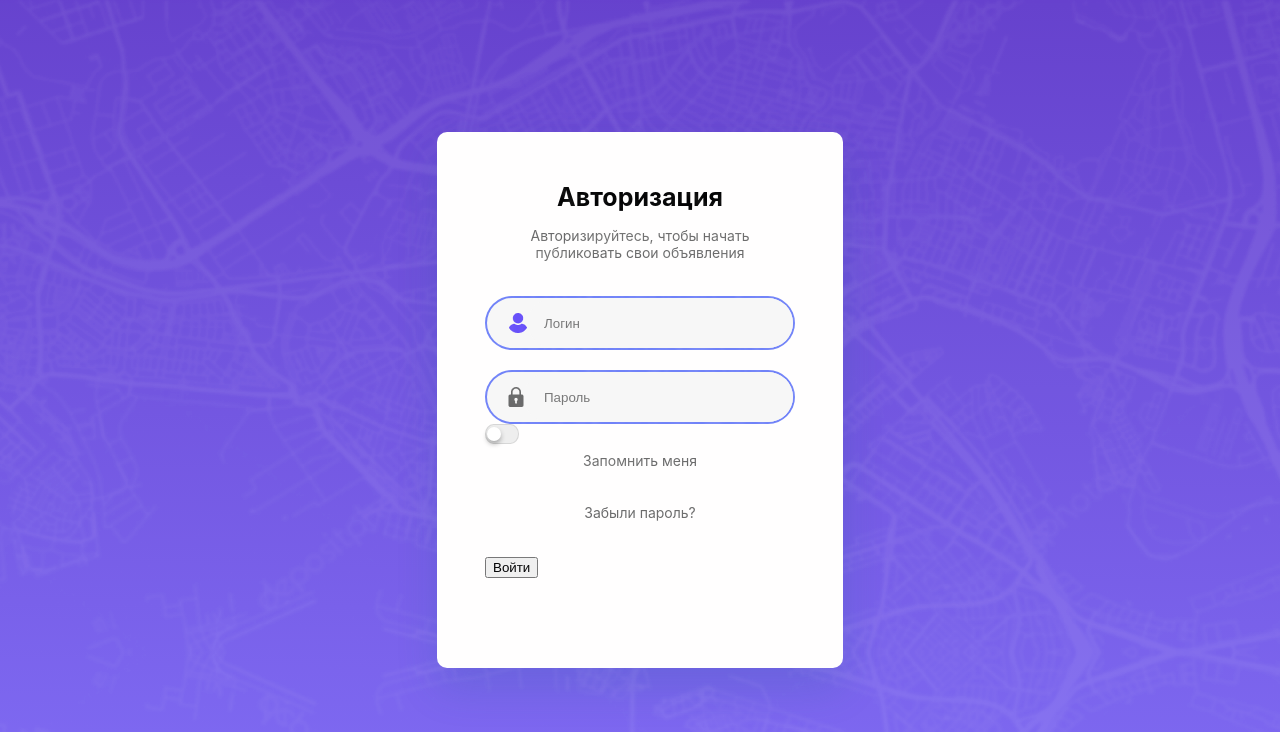
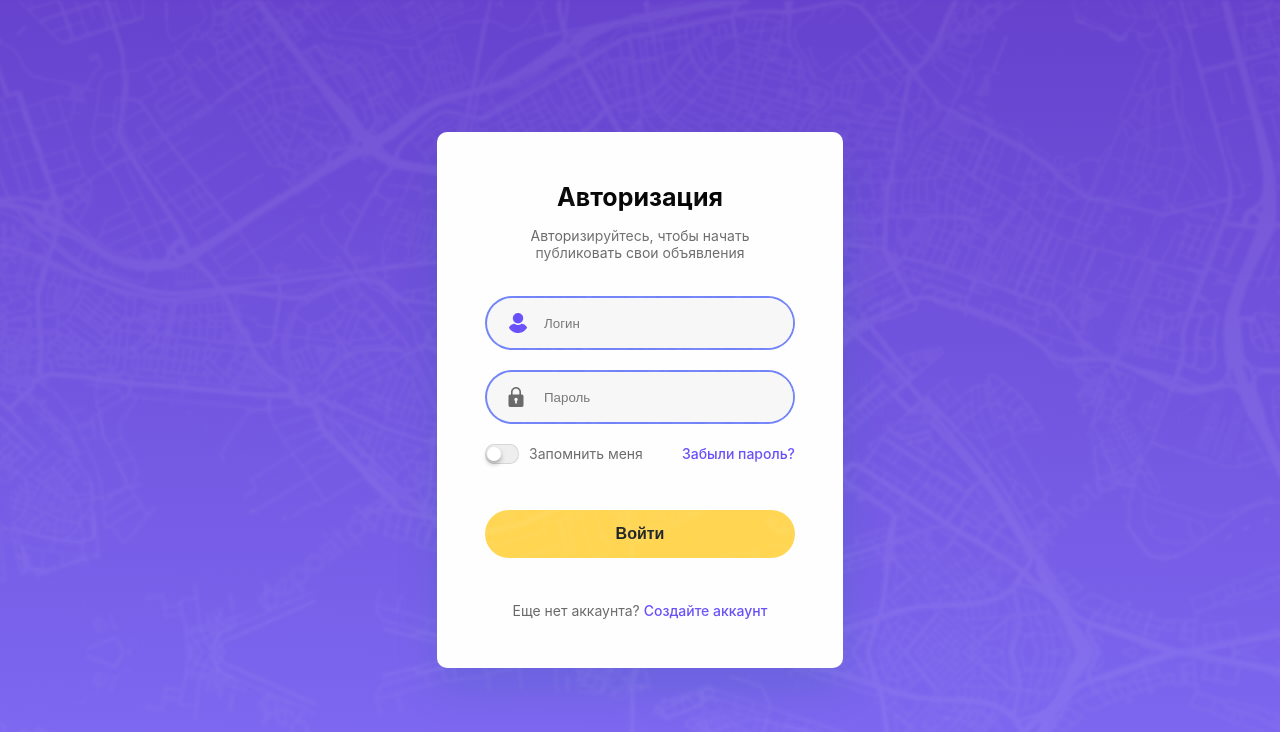
Before and after one commit to Klaurrr/SDAEM.BY-, a React (Create React App) app: page /login in a window 1280 px wide. Shown: the top 732 px of the page. Built offline with nearby package versions, Linux system fonts and the light colour scheme.

Commit message:
styled login page and changed style on main

```diff
--- a/src/components/Header/index.jsx
+++ b/src/components/Header/index.jsx
@@ -1,5 +1,5 @@
 import React from "react";
-import { Navigate, NavLink, useNavigate } from "react-router-dom";
+import { Navigate, NavLink, useLocation, useNavigate } from "react-router-dom";
 import logo_1 from "../../assets/images/logo 1.png";
 import geoYellow from "../../assets/images/geoYellow.png";
 import geoGray from "../../assets/images/geoGray.png";
@@ -12,6 +12,7 @@ const Header = () => {
   const [flatsValue, setFlatsValue] = useState("Квартиры на сутки");
 
   const navigate = useNavigate();
+  const location = useLocation();
 
   return (
     <header>
@@ -125,7 +126,8 @@ const Header = () => {
                 <a
                   onClick={() => setDrop(!drop)}
                   style={
-                    flatsValue != "Квартиры на сутки"
+                    flatsValue != "Квартиры на сутки" &&
+                    location.pathname == "/flatsList"
                       ? {
                           borderBottom: "3px solid #FFD54F",
                           paddingBottom: "18px",
--- a/src/pages/LoginPage/index.js
+++ b/src/pages/LoginPage/index.js
@@ -43,7 +43,7 @@ const LoginPage = ({ setIsLoggedIn, setUserName }) => {
             Авторизируйтесь, чтобы начать <br /> публиковать свои объявления
           </p>
           <form onSubmit={handleLogIn}>
-            <div>
+            <div style={{ display: "flex", flexDirection: "column" }}>
               <div className={styles["input-wrapper"]}>
                 <img src={userLogin} />
                 <input
@@ -64,20 +64,24 @@ const LoginPage = ({ setIsLoggedIn, setUserName }) => {
                   required
                 />
               </div>
+              <div className={styles["buttons-wrapper"]}>
                 <div>
                   <label class={styles.checkbox}>
                     <input type="checkbox" />
                     <span class={styles["checkbox-switch"]}></span>
                   </label>
                   <p>Запомнить меня</p>
-                <p>Забыли пароль?</p>
                 </div>
-
+                <p className={styles["forgot-pass"]}>Забыли пароль?</p>
+              </div>
               <button className="login_page-btn" type="submit">
                 Войти
               </button>
             </div>
           </form>
+          <p className={styles["create-acc"]}>
+            Еще нет аккаунта? <span>Создайте аккаунт</span>
+          </p>
         </div>
       </div>
     </div>
--- a/src/pages/LoginPage/login.module.scss
+++ b/src/pages/LoginPage/login.module.scss
@@ -11,6 +11,7 @@ form {
     display: flex;
     flex-direction: column;
     align-items: center;
+    margin-top: 35px;
 }
 
 .form-wrapper {
@@ -34,7 +35,22 @@ form {
         font-size: 14px;
         line-height: 17px;
         color: #686868;
-        margin: 0 0 35px;
+        // margin: 0;
+    }
+
+    button {
+        background: #FFD54F;
+        border-radius: 33px;
+        border: none;
+        cursor: pointer;
+        // padding: 12px 159px;
+        height: 48px;
+        color: #1E2123;
+        font-weight: 700;
+        font-size: 16px;
+        line-height: 24px;
+        margin-top: 38px;
+        margin-bottom: 40px;
     }
 }
 
@@ -148,3 +164,40 @@ form {
         box-shadow: inset 0px 0px 4px #ff5623;
     }
 }
+
+.buttons-wrapper {
+    display: flex;
+    justify-content: space-between;
+    margin-top: 20px;
+
+    p {
+        font-weight: 400;
+        font-size: 14px;
+        line-height: 20px;
+        margin: 0;
+    }
+
+    div {
+        display: flex;
+    }
+
+    .forgot-pass {
+        font-weight: 500;
+        font-size: 14px;
+        line-height: 20px;
+        cursor: pointer;
+        color: #664EF9;
+    }
+}
+
+.create-acc {
+    margin: 0;
+
+    span {
+        font-weight: 500;
+        font-size: 14px;
+        line-height: 26px;
+        color: #664EF9;
+        cursor: pointer;
+    }
+}
```
Also changed, not shown: src/assets/images/Часы.jpg (added). Lines whose indentation alone changed are shown as unchanged.
